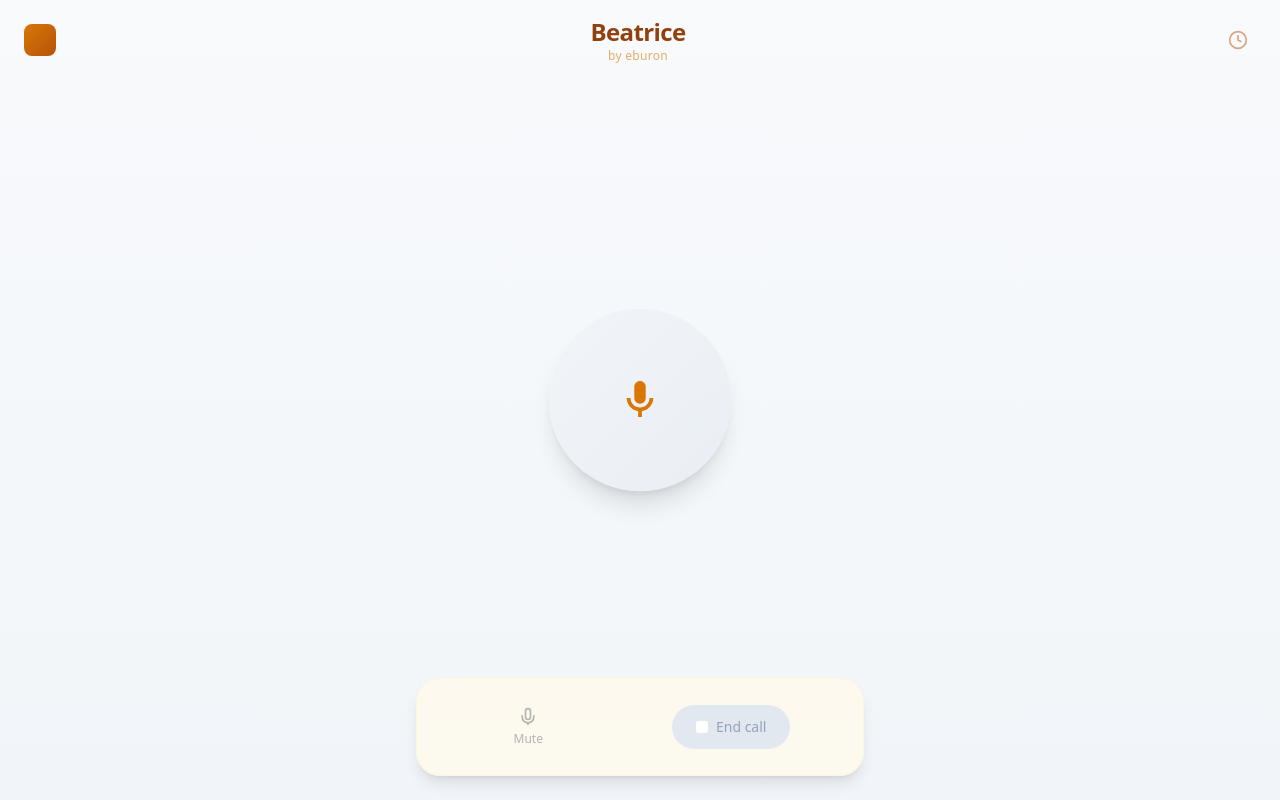
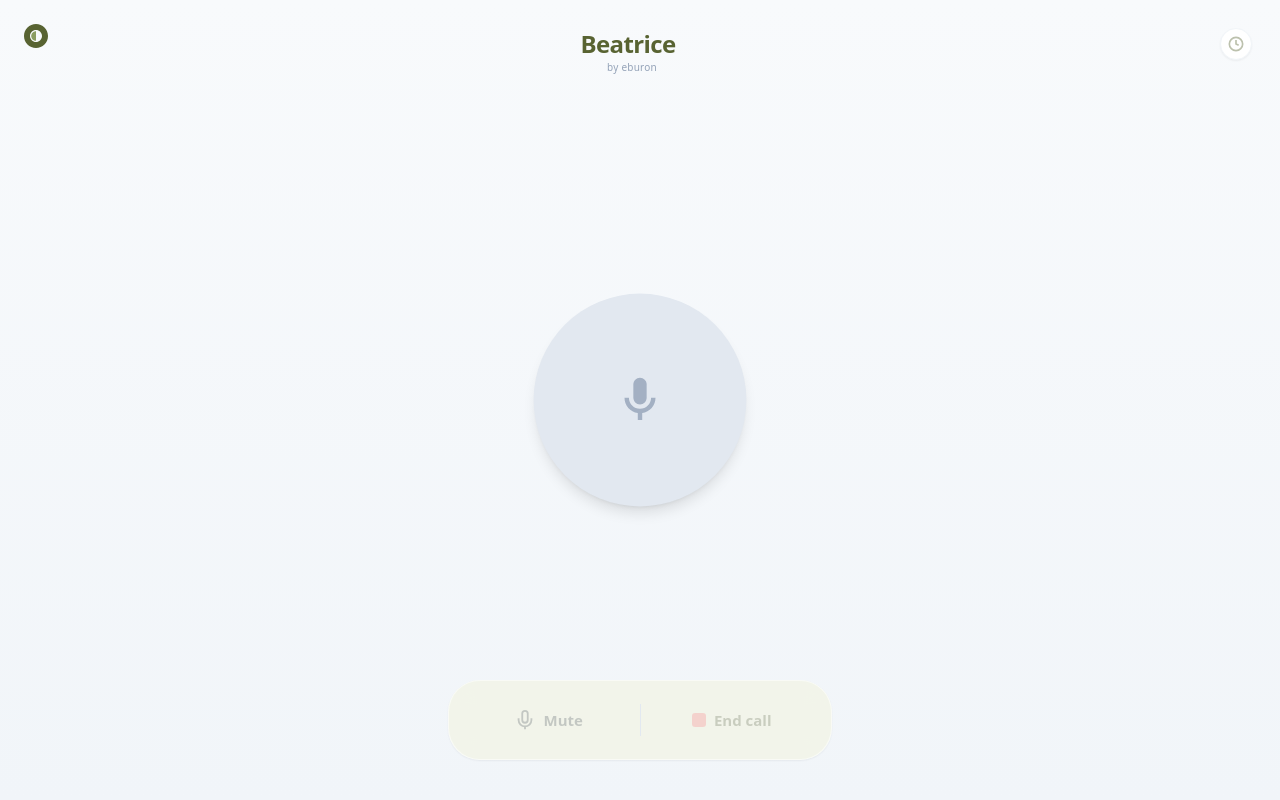
Before and after one commit to panyeroa1/maxiopen, a React (Vite) app: page / in a window 1280 px wide. Built offline with nearby package versions, Linux system fonts and the light colour scheme.

Commit message:
style: Final aesthetic polish to match reference sage/olive palette

```diff
--- a/App.tsx
+++ b/App.tsx
@@ -620,25 +620,30 @@ const App: React.FC = () => {
   return (
     <div className="relative min-h-[100dvh] w-full bg-gradient-to-b from-slate-50 to-slate-100 overflow-hidden font-sans">
       {/* Header */}
-      <header className="absolute top-0 left-0 right-0 px-6 py-4 flex justify-between items-center">
-        <div className="flex items-center gap-3">
-          <div className="w-8 h-8 bg-gradient-to-br from-amber-600 to-amber-700 rounded-lg" />
+      <header className="absolute top-0 left-0 right-0 px-6 py-6 flex justify-between items-start">
+        <div className="flex items-center">
+          <svg width="24" height="24" viewBox="0 0 40 40" fill="none" xmlns="http://www.w3.org/2000/svg" className="text-olive-700">
+            <path d="M20 0C8.9543 0 0 8.9543 0 20C0 31.0457 8.9543 40 20 40C31.0457 40 40 31.0457 40 20C40 8.9543 31.0457 0 20 0ZM20 30C14.4772 30 10 25.5228 10 20C10 14.4772 14.4772 10 20 10C25.5228 10 30 14.4772 30 20C30 25.5228 25.5228 30 20 30Z" fill="#586332" />
+            <path d="M12 20C12 15.5817 15.5817 12 20 12V28C15.5817 28 12 24.4183 12 20Z" fill="#8B9D61" />
+          </svg>
         </div>
-        <div className="flex flex-col items-center flex-1">
-          <h1 className="text-2xl font-bold text-amber-800 tracking-tight">
-            Beatrice {status === ConnectionStatus.CONNECTED && formatTime(callDuration)}
+        <div className="flex flex-col items-center flex-1 mt-1">
+          <h1 className="text-2xl font-bold text-[#586332] tracking-tight flex items-center gap-2">
+            Beatrice <span className="font-medium opacity-90">{status === ConnectionStatus.CONNECTED && formatTime(callDuration)}</span>
           </h1>
-          <span className="text-xs text-amber-600/60 tracking-wide">by eburon</span>
+          <span className="text-[10px] text-slate-400 font-medium tracking-wide">by eburon</span>
         </div>
         <button
           onClick={() => setShowHistory(!showHistory)}
           aria-label="History"
-          className="p-2 rounded-full text-amber-700/50 hover:text-amber-700 transition-colors"
+          className="p-1 rounded-full text-[#586332]/40 hover:text-[#586332] transition-colors"
         >
-          <svg xmlns="http://www.w3.org/2000/svg" width="20" height="20" viewBox="0 0 24 24" fill="none" stroke="currentColor" strokeWidth="2">
-            <circle cx="12" cy="12" r="10" />
-            <polyline points="12 6 12 12 16 14" />
-          </svg>
+          <div className="w-8 h-8 rounded-full bg-white shadow-sm border border-slate-100 flex items-center justify-center">
+            <svg xmlns="http://www.w3.org/2000/svg" width="16" height="16" viewBox="0 0 24 24" fill="none" stroke="currentColor" strokeWidth="2.5">
+              <circle cx="12" cy="12" r="10" />
+              <polyline points="12 6 12 12 16 14" />
+            </svg>
+          </div>
         </button>
       </header>
 
@@ -647,42 +652,41 @@ const App: React.FC = () => {
         <button
           onClick={toggle}
           disabled={status === ConnectionStatus.CONNECTING}
-          className="relative group"
+          className="relative group outline-none"
         >
           {/* Glow effect */}
           <div
-            className={`absolute inset-0 rounded-full transition-all duration-700 ${isSpeaking
-                ? 'bg-amber-300/40 blur-3xl scale-125'
+            className={`absolute inset-0 rounded-full transition-all duration-[1500ms] ${isSpeaking
+                ? 'bg-[#8B9D61]/30 blur-[80px] scale-150'
                 : status === ConnectionStatus.CONNECTED
-                  ? 'bg-emerald-300/30 blur-2xl scale-110'
+                  ? 'bg-[#8B9D61]/20 blur-[40px] scale-125'
                   : 'bg-transparent'
               }`}
           />
 
           {/* Main orb */}
           <div
-            className={`relative w-48 h-48 rounded-full flex items-center justify-center transition-all duration-300 ${status === ConnectionStatus.CONNECTED
-                ? 'bg-gradient-to-br from-amber-100 to-amber-200/80 shadow-2xl scale-100'
-                : 'bg-gradient-to-br from-slate-100 to-slate-200/60 shadow-xl scale-95 group-hover:scale-100'
+            className={`relative w-56 h-56 rounded-full flex items-center justify-center transition-all duration-700 ${status === ConnectionStatus.CONNECTED
+                ? 'bg-[#C7D1A7] shadow-[inset_0_-8px_16px_rgba(0,0,0,0.1),0_20px_40px_rgba(88,99,50,0.15)] scale-100'
+                : 'bg-slate-200 shadow-lg scale-95 group-hover:scale-100'
               }`}
           >
-            {/* Inner visualizer rings */}
+            {/* Visualizer inside orb */}
             {status === ConnectionStatus.CONNECTED && (
-              <div className="absolute inset-8 flex items-center justify-center">
-                <div className="flex gap-1 items-end h-16">
-                  {[...Array(11)].map((_, i) => (
+              <div className="absolute inset-0 flex items-center justify-center overflow-hidden rounded-full">
+                <div className="flex gap-1.5 items-end justify-center w-full h-full p-12">
+                  {[...Array(12)].map((_, i) => (
                     <div
                       key={i}
-                      className={`w-1 rounded-full transition-all ${isSpeaking ? 'bg-amber-600' : isListening ? 'bg-amber-400/60' : 'bg-amber-300/40'
+                      className={`w-1 rounded-full transition-all duration-75 ${isSpeaking ? 'bg-[#586332]/60' : isListening ? 'bg-[#586332]/30' : 'bg-[#586332]/10'
                         }`}
                       style={{
                         height:
                           isSpeaking
-                            ? `${12 + Math.sin(Date.now() / 120 + i * 0.7) * 24 + 24}px`
+                            ? `${20 + Math.sin(Date.now() / 100 + i * 0.8) * 30 + 30}px`
                             : isListening
-                              ? `${12 + Math.random() * 16}px`
-                              : '12px',
-                        transition: 'height 0.08s ease-out',
+                              ? `${10 + Math.random() * 20}px`
+                              : '8px',
                       }}
                     />
                   ))}
@@ -690,12 +694,12 @@ const App: React.FC = () => {
               </div>
             )}
 
-            {/* Status icon */}
+            {/* Status icon when disconnected */}
             {status !== ConnectionStatus.CONNECTED && (
               <svg
                 viewBox="0 0 24 24"
                 fill="currentColor"
-                className={`w-12 h-12 ${status === ConnectionStatus.CONNECTING ? 'text-slate-400 animate-pulse' : 'text-amber-600'}`}
+                className={`w-14 h-14 ${status === ConnectionStatus.CONNECTING ? 'text-slate-400 animate-pulse' : 'text-slate-400/80'}`}
               >
                 <path d="M12 14c1.66 0 3-1.34 3-3V5c0-1.66-1.34-3-3-3S9 3.34 9 5v6c0 1.66 1.34 3 3 3z" />
                 <path d="M17 11c0 2.76-2.24 5-5 5s-5-2.24-5-5H5c0 3.53 2.61 6.43 6 6.92V21h2v-3.08c3.39-.49 6-3.39 6-6.92h-2z" />
@@ -706,25 +710,27 @@ const App: React.FC = () => {
 
         {/* Transcription overlay */}
         {activeTranscription.text && (
-          <div className="absolute bottom-32 left-6 right-6 text-center animate-in fade-in duration-200">
-            <p className={`text-xs uppercase tracking-wider mb-1 ${activeTranscription.sender === 'user' ? 'text-slate-500' : 'text-amber-700'}`}>
-              {activeTranscription.sender === 'user' ? 'You' : 'Beatrice'}
+          <div className="absolute bottom-40 left-8 right-8 text-center animate-in slide-in-from-bottom-2 fade-in duration-500">
+            <p className={`text-[10px] uppercase font-bold tracking-[3px] mb-2 opacity-40 ${activeTranscription.sender === 'user' ? 'text-slate-600' : 'text-[#586332]'}`}>
+              {activeTranscription.sender === 'user' ? 'USER' : 'BEATRICE'}
             </p>
-            <p className={`text-lg leading-relaxed ${activeTranscription.sender === 'user' ? 'text-slate-600' : 'text-slate-800'}`}>{activeTranscription.text}</p>
+            <p className={`text-xl font-medium tracking-tight leading-tight ${activeTranscription.sender === 'user' ? 'text-slate-600' : 'text-[#2C3119]'}`}>
+              {activeTranscription.text}
+            </p>
           </div>
         )}
       </div>
 
       {/* Bottom Controls */}
-      <div className="absolute bottom-0 left-0 right-0 p-6">
-        <div className="bg-amber-50/80 backdrop-blur-sm rounded-3xl shadow-lg border border-amber-100/50 p-5 flex items-center justify-around max-w-md mx-auto">
+      <div className="absolute bottom-10 left-0 right-0 px-6">
+        <div className="bg-[#f2f4e8]/90 backdrop-blur-md rounded-[32px] shadow-sm border border-white/50 p-3 flex items-center justify-between max-w-sm mx-auto">
           <button
             onClick={() => setIsMuted(!isMuted)}
             disabled={status !== ConnectionStatus.CONNECTED}
-            className={`flex flex-col items-center gap-1 px-6 py-2 transition-colors ${status !== ConnectionStatus.CONNECTED ? 'opacity-30' : isMuted ? 'text-red-600' : 'text-slate-700 hover:text-slate-900'
+            className={`flex-1 flex items-center justify-center gap-2 py-4 px-4 rounded-2xl transition-all ${status !== ConnectionStatus.CONNECTED ? 'opacity-20' : isMuted ? 'text-red-500 bg-red-50' : 'text-[#586332] hover:bg-[#586332]/5'
               }`}
           >
-            <svg xmlns="http://www.w3.org/2000/svg" width="20" height="20" viewBox="0 0 24 24" fill="none" stroke="currentColor" strokeWidth="2">
+            <svg xmlns="http://www.w3.org/2000/svg" width="22" height="22" viewBox="0 0 24 24" fill="none" stroke="currentColor" strokeWidth="2">
               {isMuted ? (
                 <>
                   <line x1="1" y1="1" x2="23" y2="23" />
@@ -741,17 +747,19 @@ const App: React.FC = () => {
                 </>
               )}
             </svg>
-            <span className="text-xs font-medium">{isMuted ? 'Unmute' : 'Mute'}</span>
+            <span className="text-[15px] font-semibold">{isMuted ? 'Unmute' : 'Mute'}</span>
           </button>
+
+          <div className="w-px h-8 bg-slate-200 mx-1" />
 
           <button
             onClick={status === ConnectionStatus.CONNECTED ? stopSessionHard : undefined}
             disabled={status !== ConnectionStatus.CONNECTED}
-            className={`flex items-center gap-2 px-6 py-3 rounded-full font-medium text-sm transition-all ${status !== ConnectionStatus.CONNECTED ? 'bg-slate-200 text-slate-400' : 'bg-red-500 text-white hover:bg-red-600 active:scale-95'
+            className={`flex-1 flex items-center justify-center gap-2 py-4 px-4 rounded-2xl transition-all ${status !== ConnectionStatus.CONNECTED ? 'opacity-20' : 'text-[#ff4b5c] hover:bg-red-50 active:scale-95'
               }`}
           >
-            <div className="w-3 h-3 bg-white rounded-sm" />
-            End call
+            <div className="w-3.5 h-3.5 bg-[#ff4b5c] rounded-[3px]" />
+            <span className="text-[15px] font-semibold text-[#2C3119]">End call</span>
           </button>
         </div>
       </div>
```
